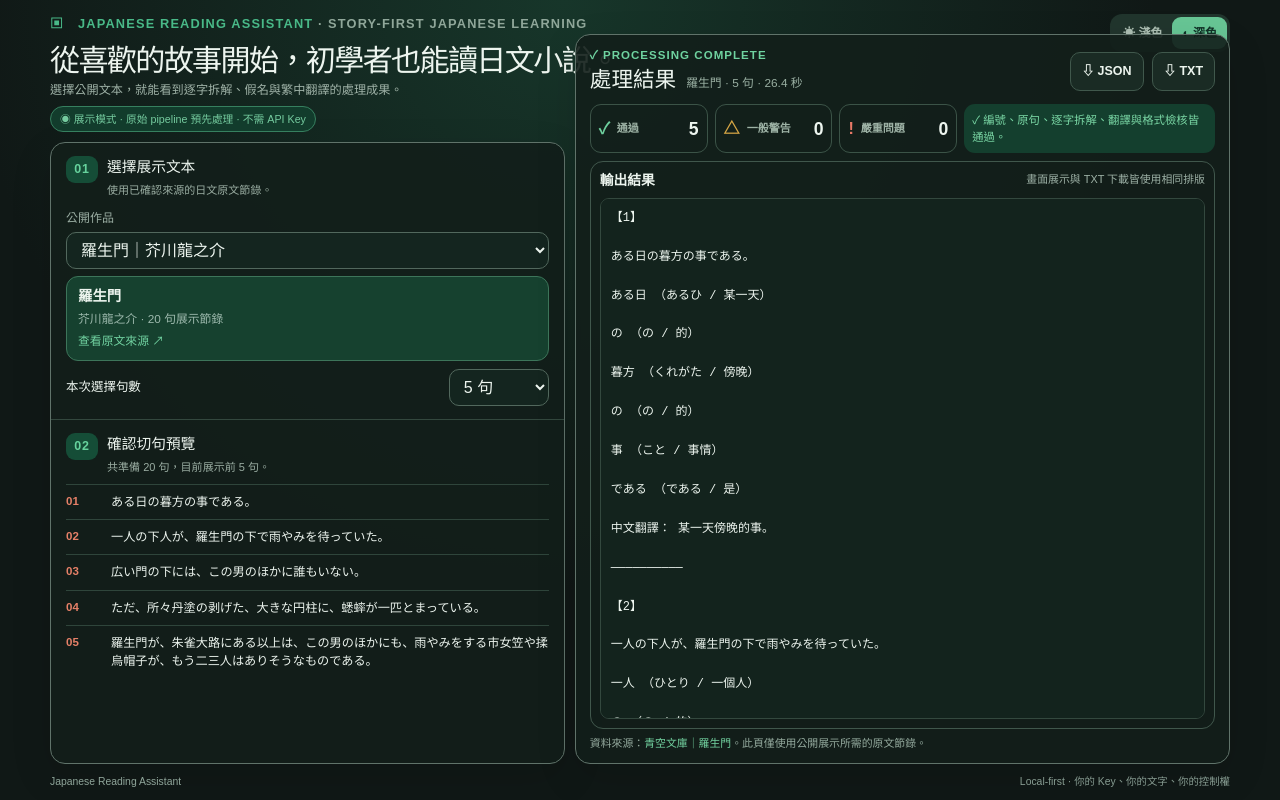
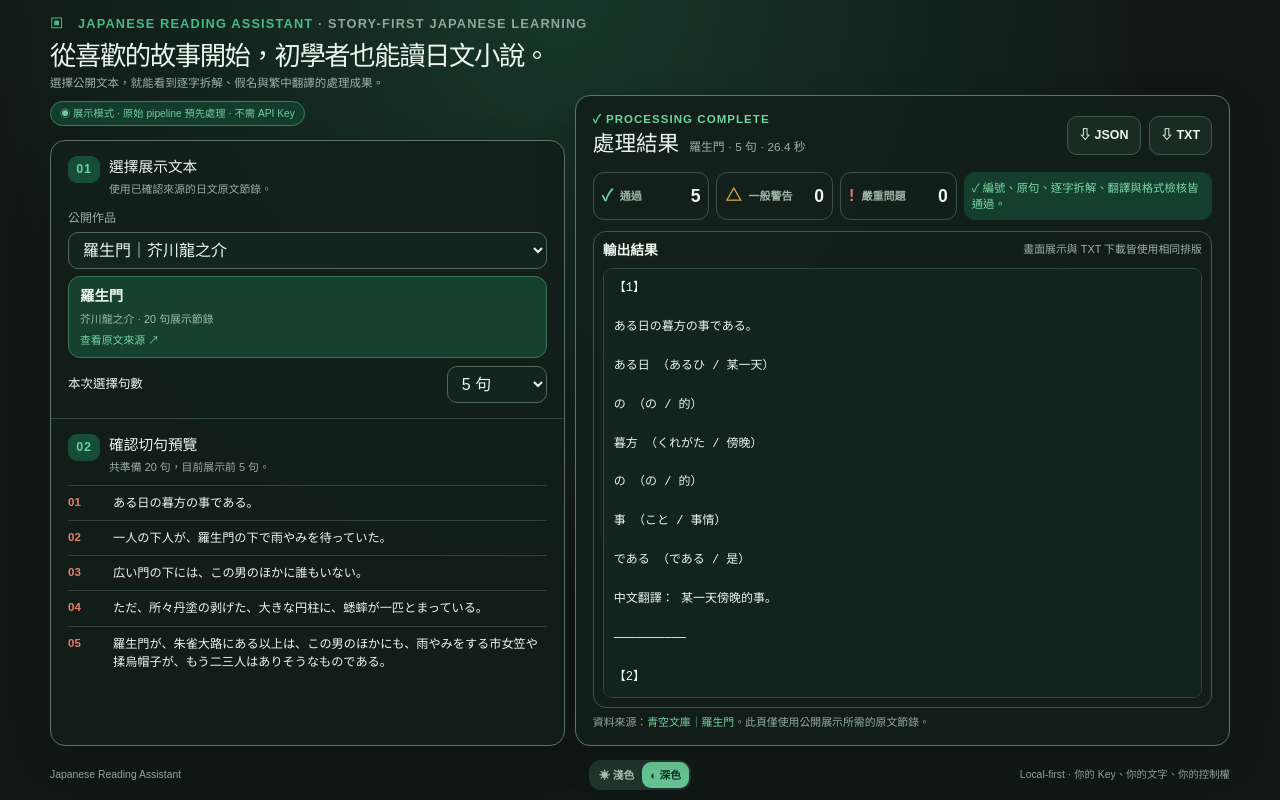
Before and after one commit to ted53759/japanese-reading-assistant, a Next.js app in the folder showcase/: page / in a window 1280 px wide. Built offline with nearby package versions, Linux system fonts and the light colour scheme.

Commit message:
Refine showcase spacing and theme controls

```diff
--- a/showcase/app/globals.css
+++ b/showcase/app/globals.css
@@ -45,7 +45,30 @@
 /* On desktop, use the unused space beside the headline for a taller reading area. */
 @media (min-width: 1100px) {
   .result-panel {
-    height: calc(100% + 108px);
-    transform: translateY(-108px);
+    height: calc(100% + 45px);
+    transform: translateY(-45px);
   }
 }
+
+/* Airier desktop spacing, with controls kept out of the reading area. */
+footer { display: grid; grid-template-columns: 1fr auto 1fr; align-items: center; gap: 14px; }
+footer > span:last-child { text-align: right; }
+.theme-switch { position: static; width: fit-content; justify-self: center; padding: 2px; }
+.theme-switch button { padding: 5px 8px; font-size: .67rem; }
+
+@media (min-width: 1100px) {
+  .app { gap: 14px; }
+  .hero h1 { margin-top: 9px; font-size: clamp(1.65rem, 2.05vw, 2.45rem); }
+  .hero > p { font-size: .72rem; }
+  .demo-note { margin-top: 8px; font-size: .64rem; }
+  .story-input, .story-preview { padding: 15px 17px; }
+  .result-panel { padding: 15px 17px; }
+  .panel-heading p, .source-box small, .source-box a { font-size: .68rem; }
+  .quality { margin-top: 11px; }
+  .output { margin-top: 11px; }
+}
+
+@media (max-width: 560px) {
+  footer { display: flex; align-items: flex-start; }
+  footer > span:last-child { text-align: left; }
+}
--- a/showcase/app/page.tsx
+++ b/showcase/app/page.tsx
@@ -70,10 +70,6 @@ export default function Home() {
     <main className={theme === "dark" ? "app dark" : "app"}>
       <header className="hero">
         <div className="brand">▣ &nbsp; JAPANESE READING ASSISTANT <span>· STORY-FIRST JAPANESE LEARNING</span></div>
-        <div className="theme-switch" role="group" aria-label="外觀模式">
-          <button onClick={() => setTheme("light")} className={theme === "light" ? "active" : ""}>☀ 淺色</button>
-          <button onClick={() => setTheme("dark")} className={theme === "dark" ? "active" : ""}>◐ 深色</button>
-        </div>
         <h1>從喜歡的故事開始，初學者也能讀日文小說。</h1>
         <p>選擇公開文本，就能看到逐字拆解、假名與繁中翻譯的處理成果。</p>
         <div className="demo-note">◉ 展示模式 · 原始 pipeline 預先處理 · 不需 API Key</div>
@@ -103,7 +99,14 @@ export default function Home() {
           <aside className="source-footer">資料來源：<a href={story.source} target="_blank" rel="noreferrer">{story.sourceLabel}</a>。此頁僅使用公開展示所需的原文節錄。</aside>
         </section>
       </section>
-      <footer><span>Japanese Reading Assistant</span><span>Local-first · 你的 Key、你的文字、你的控制權</span></footer>
+      <footer>
+        <span>Japanese Reading Assistant</span>
+        <div className="theme-switch" role="group" aria-label="外觀模式">
+          <button onClick={() => setTheme("light")} className={theme === "light" ? "active" : ""}>☀ 淺色</button>
+          <button onClick={() => setTheme("dark")} className={theme === "dark" ? "active" : ""}>◐ 深色</button>
+        </div>
+        <span>Local-first · 你的 Key、你的文字、你的控制權</span>
+      </footer>
     </main>
   );
 }
```
